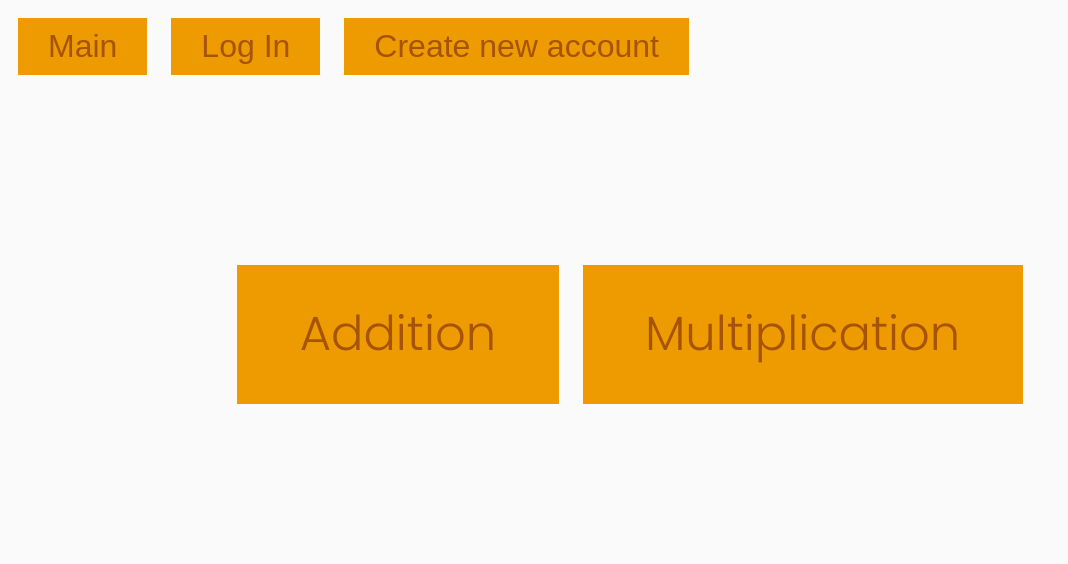
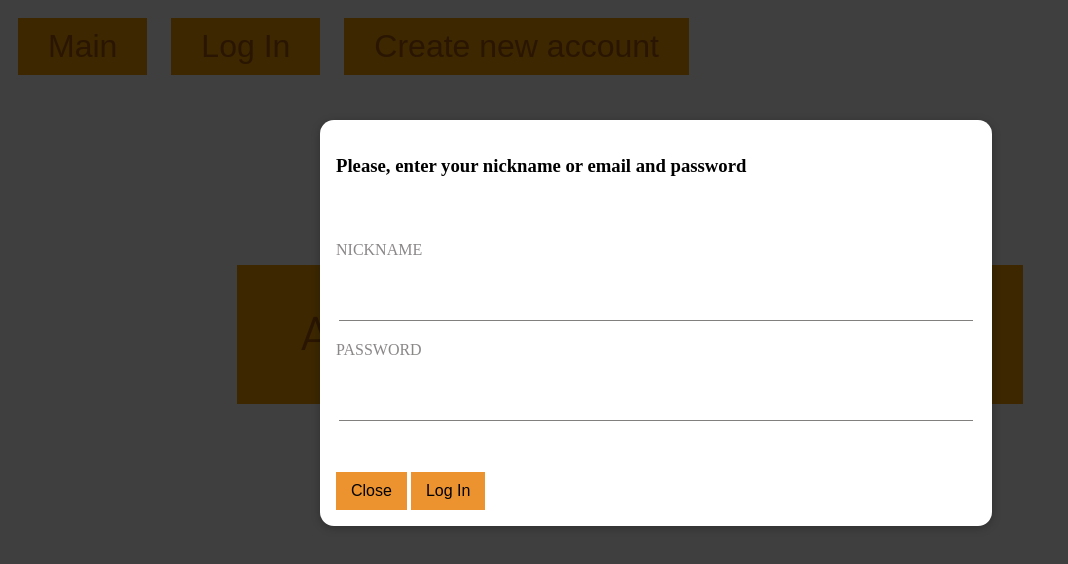
Before and after one commit to Cirillaa/math-for-kids, a plain HTML site: page index.html in a window 1280 px wide. Both pictures are taken after a click on the button "Log In". Shown: the whole page, without its empty margins (0-1068 px from the left). Drawn offline with nearby package versions, Linux system fonts and the light colour scheme; a web font is replaced by a local one.

Commit message:
added modal windows with registration and login forms.

```diff
--- a/index.html
+++ b/index.html
@@ -12,6 +12,44 @@
         <button class="main-button" id="main-button">Main</button>
         <button class="main-button" id="login-button">Log In</button>
         <button class="main-button" id="registration-button">Create new account</button>
+        <section class="backdrop hide" id="login-form">
+            <div class="modal">
+                <h3>Please, enter your nickname or email and password</h3>
+                <form action="#">
+                    <div>
+                        <label for="nick">Nickname</label>
+                        <input type="text" id="nick">
+                    </div>
+                    <div>
+                        <label for="pass">Password</label>
+                        <input type="password" id="pass">
+                    </div>
+                    <button type="button" class="close-button">Close</button>
+                    <button type="submit">Log In</button>
+                </form>
+            </div>
+        </section>
+        <section class="backdrop hide" id="registration-form">
+            <div class="modal">
+                <h3>Please, enter your name, nickname or email and password</h3>
+                <form action="#">
+                    <div>
+                        <label for="name">Name</label>
+                        <input type="text" id="name">
+                    </div>
+                    <div>
+                        <label for="nickname">Nickname/ email</label>
+                        <input type="text" id="nickname">
+                    </div>
+                    <div>
+                        <label for="password">Password</label>
+                        <input type="password" id="password">
+                    </div>
+                    <button type="button" class="close-button">Close</button>
+                    <button type="submit">Create new account</button>
+                </form>
+            </div>
+        </section>
     </header>
     <main>
         <div class="wrapper">
@@ -41,6 +79,7 @@
         </div>
     </main>
     <script src="script.js"></script>
+    <script src="registration.js"></script>
     <script src="https://cdn.jsdelivr.net/npm/canvas-confetti@1.5.1/dist/confetti.browser.min.js"></script>
 </body>
 </html>
--- a/registration.js
+++ b/registration.js
@@ -0,0 +1,26 @@
+
+let loginButton = document.getElementById('login-button');
+let registrationButton = document.getElementById('registration-button');
+let loginForm = document.getElementById('login-form');
+let registrationForm = document.getElementById('registration-form');
+let modalCloseButtons =  document.querySelectorAll('.close-button')
+
+loginButton.addEventListener('click', function() {
+    loginForm.classList.remove('hide');
+})
+registrationButton.addEventListener('click', function(){
+    registrationForm.classList.remove('hide');
+})
+
+for (let i=0; i <=modalCloseButtons.length; i++) {
+    modalCloseButtons[i].addEventListener('click', function() {
+        loginForm.classList.add('hide');
+        registrationForm.classList.add('hide');
+    })
+}
+
+registrationForm.addEventListener('submit', formSend);
+
+    const formSend = async function(event) {
+        event.preventDefault();
+    }
--- a/style.css
+++ b/style.css
@@ -114,3 +114,77 @@ body{
     border-radius: 20px;
     box-shadow: 0px 5px 10px 2px rgba(29, 85, 128, 0.2);
 }
+.backdrop {
+    position: fixed;
+    top: 0;
+    left: 0;
+    width: 100%;
+    height: 100vh;
+    z-index: 20;
+    background-color: rgba(0, 0, 0, 0.75);
+}
+
+.modal {
+    position: fixed;
+    top: 15vh;
+    left: 5%;
+    width: fit-content;
+    background-color: white;
+    padding: 1rem;
+    border-radius: 14px;
+    box-shadow: 0 2px 8px rgba(0, 0, 0, 0.25);
+    z-index: 30;
+    animation: slide-down 300ms ease-out forwards;
+    overflow: hidden;
+}
+
+@media (min-width: 768px) {
+    .modal {
+        width: 40rem;
+        left: calc(50% - 20rem);
+    }
+}
+
+@keyframes slide-down {
+    from {
+        opacity: 0;
+        transform: translateY(-3rem);
+    }
+
+    to {
+        opacity: 1;
+        transform: translateY(0);
+    }
+}
+
+.modal input {
+    color: rgb(23, 22, 22);
+    font-size: 1.5rem;
+    display: block;
+    width: 95%;
+    margin: 0 auto;
+    padding: 0.8rem;
+    border: 0;
+    border-bottom: 1px solid rgba(47, 42, 42, 0.6);
+    background-color: rgb(255, 255, 255, 0);
+}
+.modal label {
+    display: block;
+    color: #787474dd;
+    text-transform: uppercase;
+    margin-bottom: 0.5rem;
+    text-align: left;
+}
+.modal div {
+    margin-bottom: 3%;
+}
+.modal h3 {
+    margin-bottom: 10%;
+}
+.modal button {
+    padding: 10px 15px;
+    border: none;
+    background-color: #ec932f;
+    font-size: 1em;
+    margin-top: 2em;
+}
```
